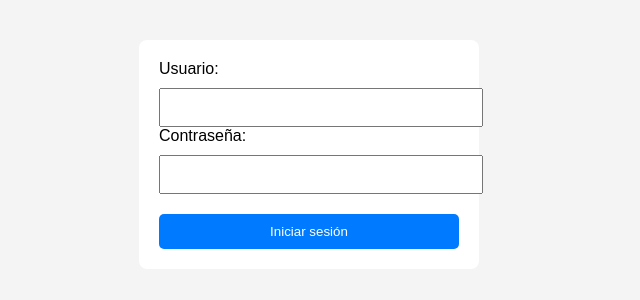
After one commit to PracticanteT/AsistenciaRestaurante, a Django app: page /login/ in a window 1280 px wide. The commit adds this page. Shown: the top 300 px of the page, without its empty margins (331-971 px from the left). Run offline with Django 5.2, Linux system fonts and the light colour scheme.

```diff
--- a/AsistenciaRestaurante/settings.py
+++ b/AsistenciaRestaurante/settings.py
@@ -129,3 +129,8 @@ STATIC_URL = 'static/'
 # https://docs.djangoproject.com/en/5.0/ref/settings/#default-auto-field
 
 DEFAULT_AUTO_FIELD = 'django.db.models.BigAutoField'
+
+# settings.py
+LOGIN_URL = 'login'
+
+LOGIN_REDIRECT_URL = '/asistencia/registro/'
--- a/AsistenciaRestaurante/urls.py
+++ b/AsistenciaRestaurante/urls.py
@@ -15,9 +15,14 @@ Including another URLconf
     2. Add a URL to urlpatterns:  path('blog/', include('blog.urls'))
 """
 from django.contrib import admin
-from django.urls import path, include  # Importa include
+from django.urls import path, include, reverse_lazy
+from django.contrib.auth import views as auth_views
+from django.views.generic.base import RedirectView
 
 urlpatterns = [
     path('admin/', admin.site.urls),
     path('asistencia/', include('ControlAsistencia.urls')),  # Incluye las URLs de ControlAsistencia
+    path('login/', auth_views.LoginView.as_view(template_name='registration/login.html'), name='login'),
+    # Redirige la URL raíz al login
+    path('', RedirectView.as_view(url=reverse_lazy('login'), permanent=False)),
 ]
--- a/ControlAsistencia/templates/ControlAsistencia/exportar_form.html
+++ b/ControlAsistencia/templates/ControlAsistencia/exportar_form.html
@@ -6,7 +6,7 @@
 </head>
 <body>
     <h1>Exportar Registros de Asistencia</h1>
-    <form action="{% url 'exportar_excel' %}" method="get">  <!-- Ajusta según necesites, por ejemplo para CSV cambia la URL -->
+    <form action="{% url 'exportar_registros_excel' %}" method="get">
         <label for="inicio">Fecha de Inicio:</label>
         <input type="date" id="inicio" name="inicio" required>
 
--- /dev/null
+++ b/ControlAsistencia/templates/registration/login.html
@@ -0,0 +1,27 @@
+<!-- templates/registration/login.html -->
+<!DOCTYPE html>
+<html lang="es">
+<head>
+    <meta charset="UTF-8">
+    <title>Iniciar sesión</title>
+    <style>
+        body { font-family: Arial, sans-serif; background-color: #f4f4f4; margin: 40px; }
+        form { max-width: 300px; margin: auto; padding: 20px; background: white; border-radius: 8px; }
+        input { display: block; width: 100%; margin-top: 10px; padding: 10px; }
+        button { width: 100%; padding: 10px; margin-top: 20px; background-color: #007BFF; color: white; border: none; border-radius: 5px; cursor: pointer; }
+        button:hover { background-color: #0056b3; }
+    </style>
+</head>
+<body>
+    <form method="post">
+        {% csrf_token %}
+        <label for="id_username">Usuario:</label>
+        <input type="text" name="username" id="id_username" required>
+
+        <label for="id_password">Contraseña:</label>
+        <input type="password" name="password" id="id_password" required>
+
+        <button type="submit">Iniciar sesión</button>
+    </form>
+</body>
+</html>
--- a/ControlAsistencia/urls.py
+++ b/ControlAsistencia/urls.py
@@ -1,8 +1,8 @@
 from django.urls import path
-from .views import registro_asistencia, exportar_registros_excel, exportar_form
+from . import views
 
 urlpatterns = [
-    path('registro/', registro_asistencia, name='registro_asistencia'),
-    path('exportar/', exportar_form, name='exportar_form'),
-    path('exportar-excel/', exportar_registros_excel, name='exportar_excel'),
+    path('registro/', views.registro_asistencia, name='registro_asistencia'),
+    path('exportar/', views.exportar_form, name='exportar_form'),
+    path('exportar-excel/', views.exportar_registros_excel, name='exportar_registros_excel'),
 ]
```
Also changed, not shown: ControlAsistencia/templates/ControlAsistencia/registro_asistencia.html (+7 -0 lines), ControlAsistencia/views.py (+14 -2 lines).
